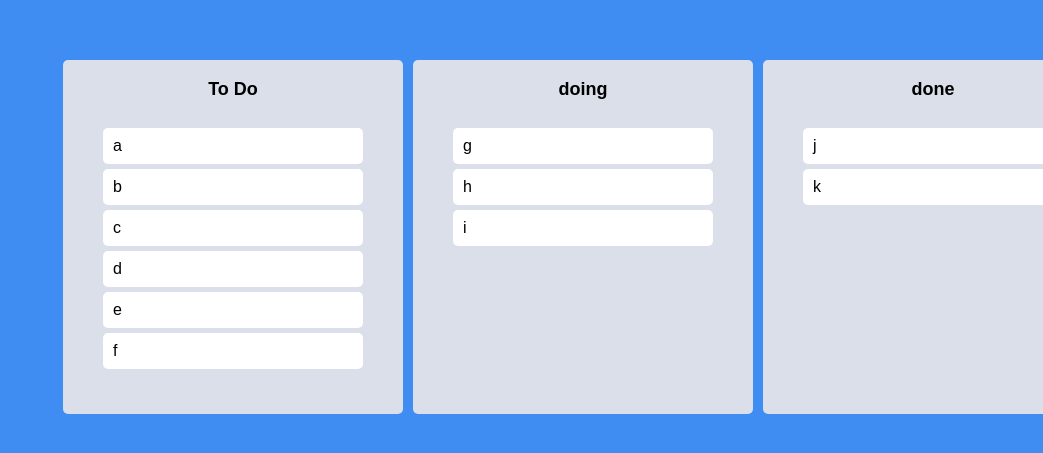
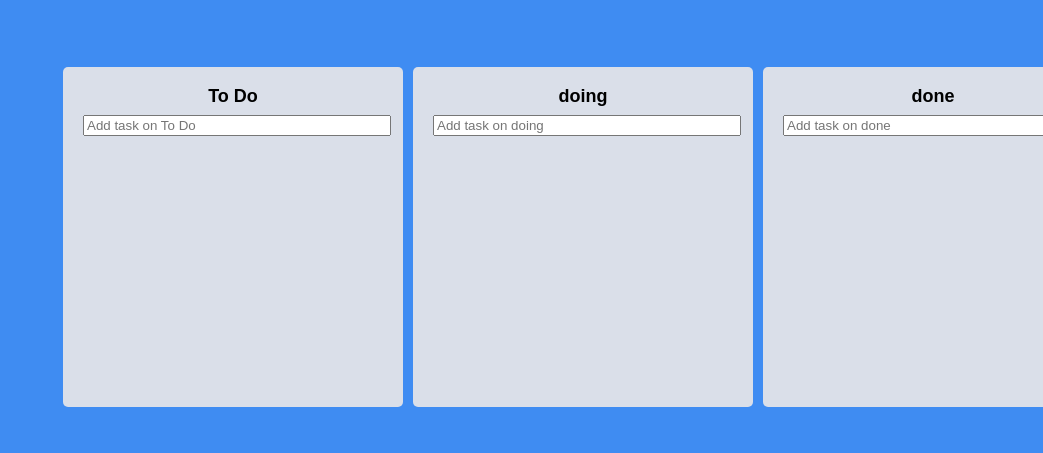
Before and after one commit to JHKIMS/React_Trello, a React (Create React App) app: page / in a window 1280 px wide. Shown: the part 163-616 px from the top of the page, without its empty margins (237-1280 px from the left). Built offline with nearby package versions, Linux system fonts and the light colour scheme.

Commit message:
Trello: 작업을 입력하기 위해 String→Object로 변환

```diff
--- a/src/Components/Board.tsx
+++ b/src/Components/Board.tsx
@@ -1,5 +1,7 @@
 import { Droppable } from "react-beautiful-dnd";
+import { useForm } from "react-hook-form";
 import styled from "styled-components";
+import { IToDo } from "../atoms";
 import DragabbleCard from "./DragabbleCard";
 
 const BoardWrapper = styled.div`
@@ -28,19 +30,39 @@
   transition: background-color 0.3s ease-in-out;
   padding: 20px;
 `;
+
+const Form = styled.form`
+  width: 100%;
+  input {
+    width: 100%;
+  }
+`;
 interface IBoardProps {
-  toDos: string[];
+  toDos: IToDo[];
   boardId: string;
 }
 interface IAreaProps {
   isDraggingOver: boolean;
   isDraggingFromThis: boolean;
 }
-
+interface IForm {
+  toDo: string;
+}
 function Board({ toDos, boardId }: IBoardProps) {
+  const { register, setValue, handleSubmit } = useForm<IForm>();
+  const onValid = ({toDo}:IForm) => {
+    setValue("toDo","");
+  }
   return (
     <BoardWrapper>
       <Title>{boardId}</Title>
+      <Form onSubmit={handleSubmit(onValid)}>
+        <input
+          {...register("toDo", { required: true })}
+          type="text"
+          placeholder={`Add task on ${boardId}`}
+        />
+      </Form>
       <Droppable droppableId={boardId}>
         {(magic, snapshot) => (
           <Area
@@ -50,7 +72,7 @@
             {...magic.droppableProps}
           >
             {toDos.map((toDo, index) => (
-              <DragabbleCard key={toDo} index={index} toDo={toDo} />
+              <DragabbleCard key={toDo.id} index={index} toDoId={toDo.id} toDoText={toDo.text} />
             ))}
             {magic.placeholder}
           </Area>
--- a/src/Components/DragabbleCard.tsx
+++ b/src/Components/DragabbleCard.tsx
@@ -11,13 +11,14 @@
 `;
 
 interface IDragabbleCardProps {
-  toDo: string;
+  toDoId: number;
+  toDoText: string;
   index: number;
 }
 
-function DraggableCard({ toDo, index }: IDragabbleCardProps) {
+function DraggableCard({ toDoId, toDoText, index }: IDragabbleCardProps) {
   return (
-    <Draggable key={toDo} draggableId={toDo} index={index}>
+    <Draggable draggableId={toDoId+""} index={index}>
       {(magicDrag, snapshot) => (
         <Card
           isDragging={snapshot.isDragging}
@@ -25,7 +26,7 @@
           {...magicDrag.draggableProps}
           {...magicDrag.dragHandleProps}
         >
-          {toDo}
+          {toDoText}
         </Card>
       )}
     </Draggable>
--- a/src/atoms.tsx
+++ b/src/atoms.tsx
@@ -1,13 +1,19 @@
 import { atom, selector } from "recoil";
+import { NumberLiteralType } from "typescript";
+
+export interface IToDo{
+    id: number;
+    text: string;
+}
 
 interface IToDoState{
-    [key: string]: string[];
+    [key: string]: IToDo[];
 }
 export const toDoState = atom<IToDoState>({
     key: "toDo",
     default: {
-        "To Do": ["a","b","c","d","e","f"],
-        doing:  ["g","h","i"],
-        done: ["j","k"],
+        "To Do": [],
+        doing:  [],
+        done: [],
     },
 })
```
